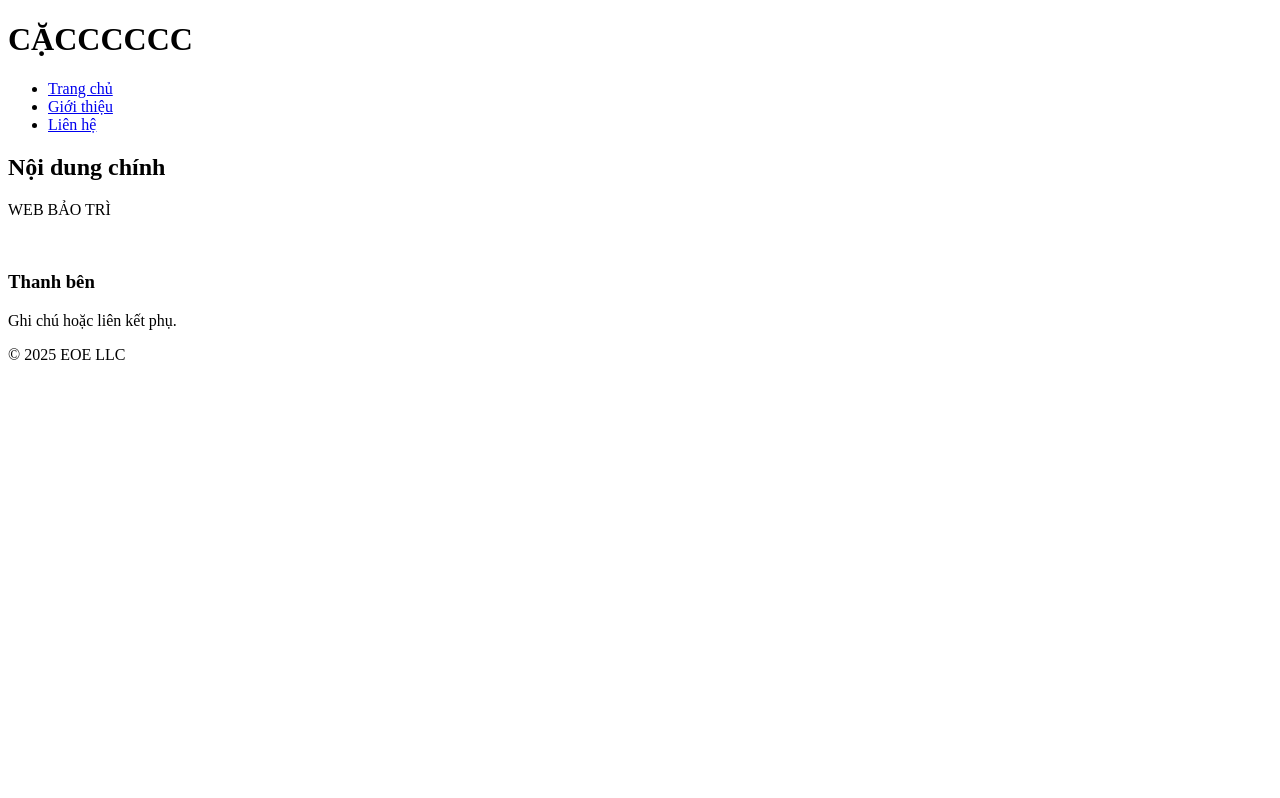
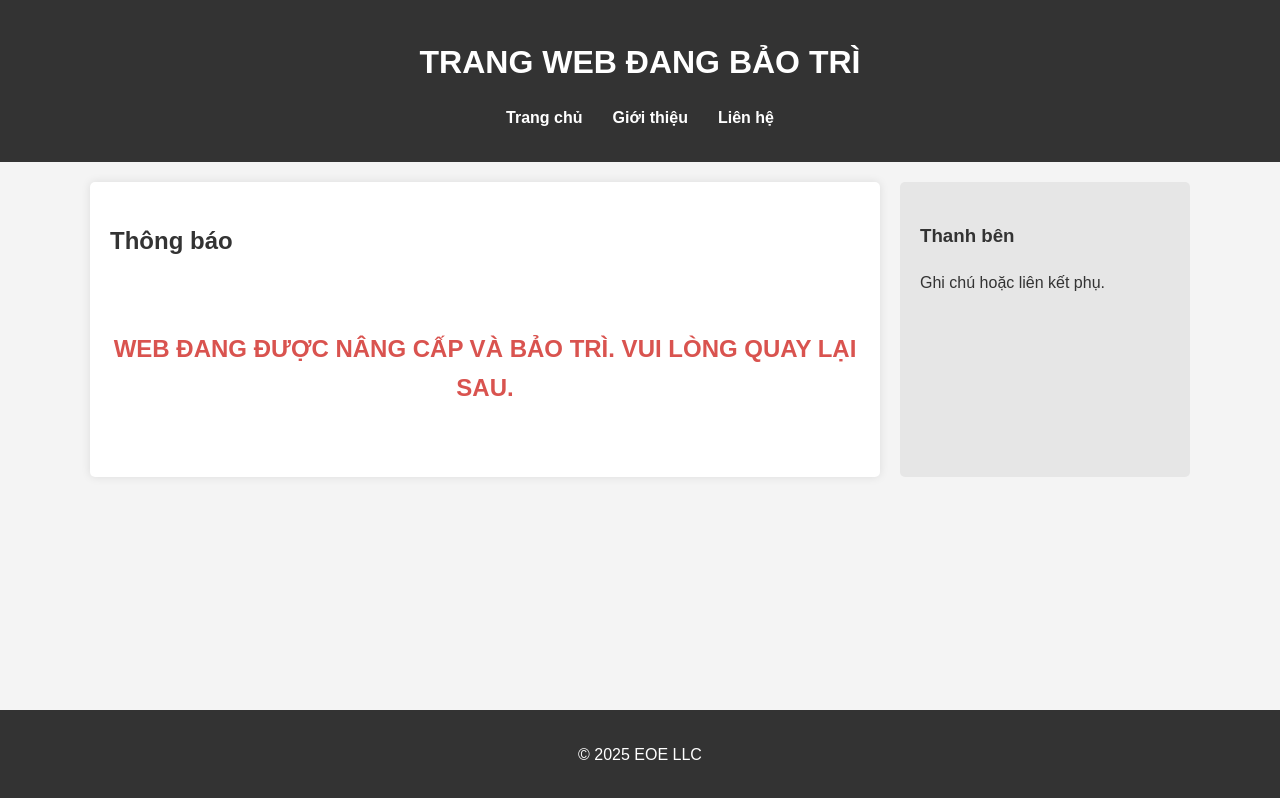
Before and after one commit to hinataloli/hinataloli.github.io, a plain HTML site: page index.html in a window 1280 px wide. Drawn offline with Linux system fonts and the light colour scheme.

Commit message:
Update index.html

```diff
--- a/index.html
+++ b/index.html
@@ -1,16 +1,97 @@
-<!doctype html>
+<!DOCTYPE html>
 <html lang="vi">
 <head>
     <meta charset="utf-8">
     <meta name="viewport" content="width=device-width,initial-scale=1">
-    <meta name="description" content="">
-    <title>CẶC</title>
-    <link rel="stylesheet" href="styles.css">
-    <script defer src="script.js"></script>
-</head>
+    <meta name="description" content="Trang web bảo trì tạm thời">
+    <title>Trang Bảo Trì (EOE LLC)</title>
+
+    <style>
+        /* Đặt nội dung của file styles.css vào đây */
+        body {
+            font-family: 'Arial', sans-serif;
+            margin: 0;
+            padding: 0;
+            background-color: #f4f4f4;
+            color: #333;
+            line-height: 1.6;
+        }
+
+        header {
+            background: #333;
+            color: #fff;
+            padding: 1em 0;
+            text-align: center;
+        }
+
+        header h1 {
+            margin-bottom: 0.5em;
+        }
+
+        nav ul {
+            padding: 0;
+            list-style: none;
+            display: flex;
+            justify-content: center;
+        }
+
+        nav ul li {
+            margin: 0 15px;
+        }
+
+        nav a {
+            color: #fff;
+            text-decoration: none;
+            font-weight: bold;
+        }
+
+        main {
+            display: flex;
+            max-width: 1100px;
+            margin: 20px auto;
+            padding: 0 20px;
+        }
+
+        section {
+            flex: 3;
+            padding: 20px;
+            background: #fff;
+            margin-right: 20px;
+            border-radius: 5px;
+            box-shadow: 0 0 10px rgba(0, 0, 0, 0.1);
+        }
+
+        aside {
+            flex: 1;
+            padding: 20px;
+            background: #e6e6e6;
+            border-radius: 5px;
+        }
+
+        footer {
+            text-align: center;
+            padding: 1em 0;
+            background: #333;
+            color: #fff;
+            position: fixed;
+            width: 100%;
+            bottom: 0;
+        }
+
+        /* Cập nhật nội dung bảo trì nổi bật hơn */
+        .maintenance-message {
+            text-align: center;
+            padding: 50px 0;
+            font-size: 1.5em;
+            color: #d9534f;
+            font-weight: bold;
+        }
+    </style>
+
+    </head>
 <body>
     <header>
-        <h1>CẶCCCCCC</h1>
+        <h1>TRANG WEB ĐANG BẢO TRÌ</h1>
         <nav>
             <ul>
                 <li><a href="#">Trang chủ</a></li>
@@ -22,9 +103,10 @@
 
     <main>
         <section>
-            <h2>Nội dung chính</h2>
-            <p>WEB BẢO TRÌ</p>
-            <br>
+            <h2>Thông báo</h2>
+            <div class="maintenance-message">
+                WEB ĐANG ĐƯỢC NÂNG CẤP VÀ BẢO TRÌ. VUI LÒNG QUAY LẠI SAU.
+            </div>
         </section>
 
         <aside>
@@ -38,7 +120,7 @@
     </footer>
 
     <script>
-        // Thiết lập năm hiện tại
+        // Đặt nội dung của file script.js vào đây
         document.getElementById('year').textContent = new Date().getFullYear();
     </script>
 </body>
```
